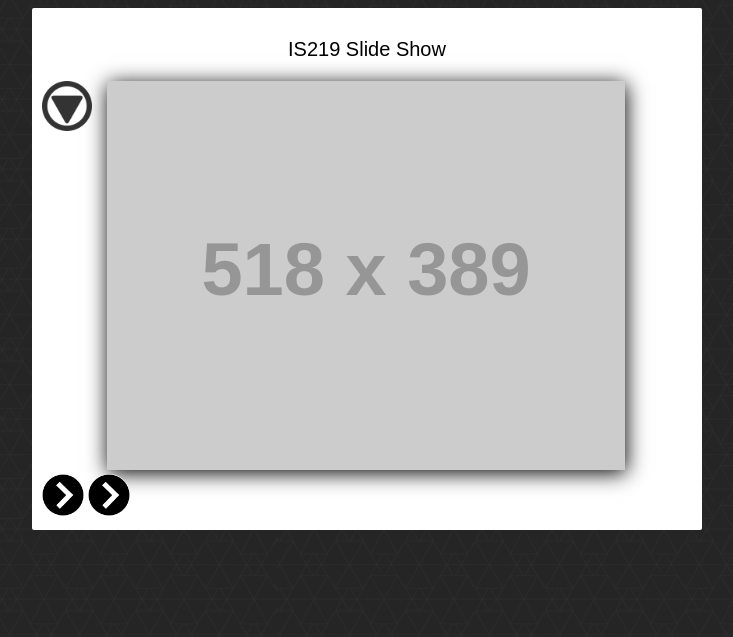
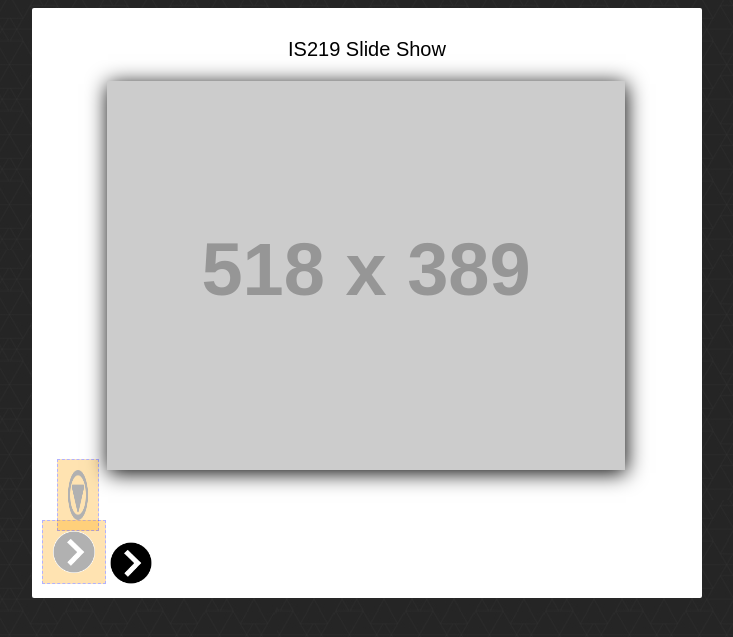
Before and after one commit to malekhnovich/SlideShow, a PHP site: page /index.html in a window 1280 px wide. Shown: the top 637 px of the page, without its empty margins (273-1006 px from the left). Run offline with PHP 8.4, Linux system fonts and the light colour scheme; grey boxes labelled with a size stand in for pictures from a placeholder-image service; some libraries are stand-ins or nearby versions.

```diff
--- a/is219Spring16/css/style.css
+++ b/is219Spring16/css/style.css
@@ -77,12 +77,140 @@ body {
 
 /*Add CSS styles to rotate the element 90deg
 Make it animate nicely. You'll need CSS3 for this*/
-.rot90 {}
+.rot90 {
+	position:relative;
+	display:inline-block;
+	border:1px dashed blue;
+	padding:10px;
+	background:orange;
+	height:20px;
+	opacity: .3;
+	text-decoration: none;
+
+	/*Firefox*/
+	-moz-transition:all 1s ease;
+	/*WebKit*/
+	-webkit-transition:all 1s ease;
+	/*Opera*/
+	-o-transition:all 1s ease;
+	/*Standard*/
+	transition: all 1s ease;
+}
+.rot90:hover{
+	opacity:1;
+
+
+		/* Firefox */
+
+	-moz-transform: scale(2) rotate(30deg) translate(50px);
+
+		/* WebKit */
+
+	-webkit-transform: scale(1.2) rotate(30deg) translate(50px);
+		/* Opera */
+
+	-o-transform: scale(2) rotate(30deg) translate(50px);
+
+		/* Standard */
+
+	transform: scale(2) rotate(30deg) translate(50px);
+
+
+
+	z-index: 1000;
+
+}
+
 
 /*Add CSS styles to rotate the element 180deg
 Make it animate nicely. You'll need CSS3 for this*/
-.rot180 {}
+.rot180 {
+	position:relative;
+	display:inline-block;
+	border:1px dashed blue;
+	padding:10px;
+	background:orange;
+	height:20px;
+	opacity: .3;
+	text-decoration: none;
+
+	/*Firefox*/
+	-moz-transition:all 1s ease;
+	/*WebKit*/
+	-webkit-transition:all 1s ease;
+	/*Opera*/
+	-o-transition:all 1s ease;
+	/*Standard*/
+	transition: all 1s ease;
+}
+.rot180:hover{
+	opacity:1;
+
+
+	/* Firefox */
+
+	-moz-transform: scale(2) rotate(30deg) translate(50px);
+
+	/* WebKit */
+
+	-webkit-transform: scale(1.2) rotate(30deg) translate(50px);
+	/* Opera */
+
+	-o-transform: scale(2) rotate(30deg) translate(50px);
+
+	/* Standard */
+
+	transform: scale(2) rotate(30deg) translate(50px);
+
+
+
+	z-index: 1000;
+
+}
 
 /*Add CSS styles to rotate the element 270deg
 Make it animate nicely. You'll need CSS3 for this*/
-.rot270 {}
+.rot270 {
+	position:relative;
+	display:inline-block;
+	border:1px dashed orange ;
+	padding:10px;
+	background:blue;
+	height:20px;
+	opacity: .3;
+	text-decoration: none;
+
+	/*Firefox*/
+	-moz-transition:all 1s ease;
+	/*WebKit*/
+	-webkit-transition:all 1s ease;
+	/*Opera*/
+	-o-transition:all 1s ease;
+	/*Standard*/
+	transition: all 1s ease;
+
+}
+.rot270:hover{
+	opacity:1;
+
+
+	/* Firefox */
+
+	-moz-transform: scale(2) rotate(30deg) translate(50px);
+
+	/* WebKit */
+
+	-webkit-transform: scale(1.2) rotate(30deg) translate(50px);
+	/* Opera */
+
+	-o-transform: scale(2) rotate(30deg) translate(50px);
+
+	/* Standard */
+
+	transform: scale(2) rotate(30deg) translate(50px);
+
+
+
+	z-index: 1000;
+
+}
--- a/is219Spring16/js/gallery.js
+++ b/is219Spring16/js/gallery.js
@@ -33,7 +33,7 @@ function animate() {
 /************* DO NOT TOUCH CODE ABOVE THIS LINE ***************/
 
 function swapPhoto() {
-	document.getElementById("slideShow").src=galleryImage.images[0]["imgPath"];
+	document.getElementById("slideShow").src=mImages.images[0]["imgPath"];
 	//Add code here to access the #slideShow element.
 	//Access the img element and replace its source
 	//with a new image from your images array which is loaded
```
